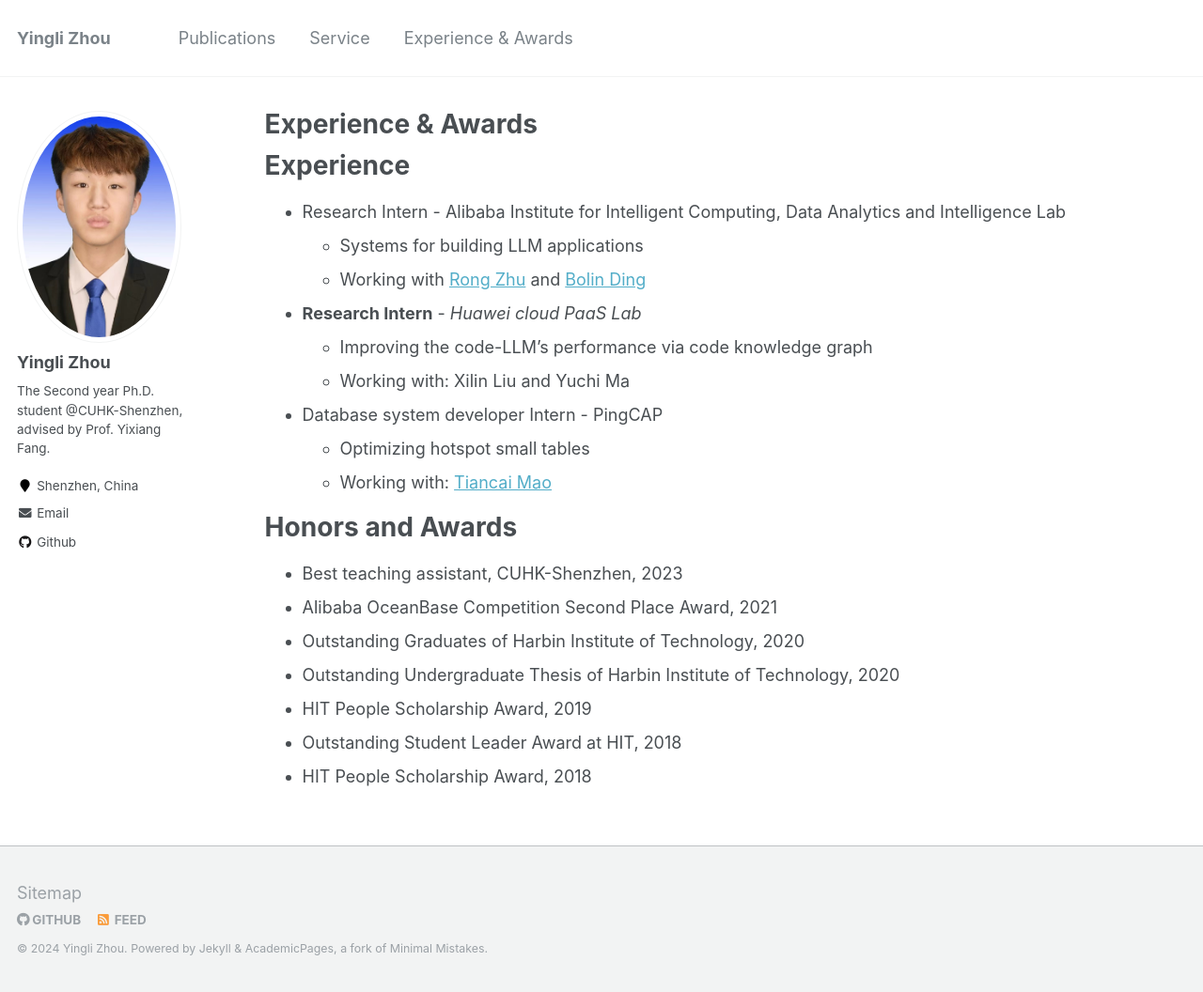
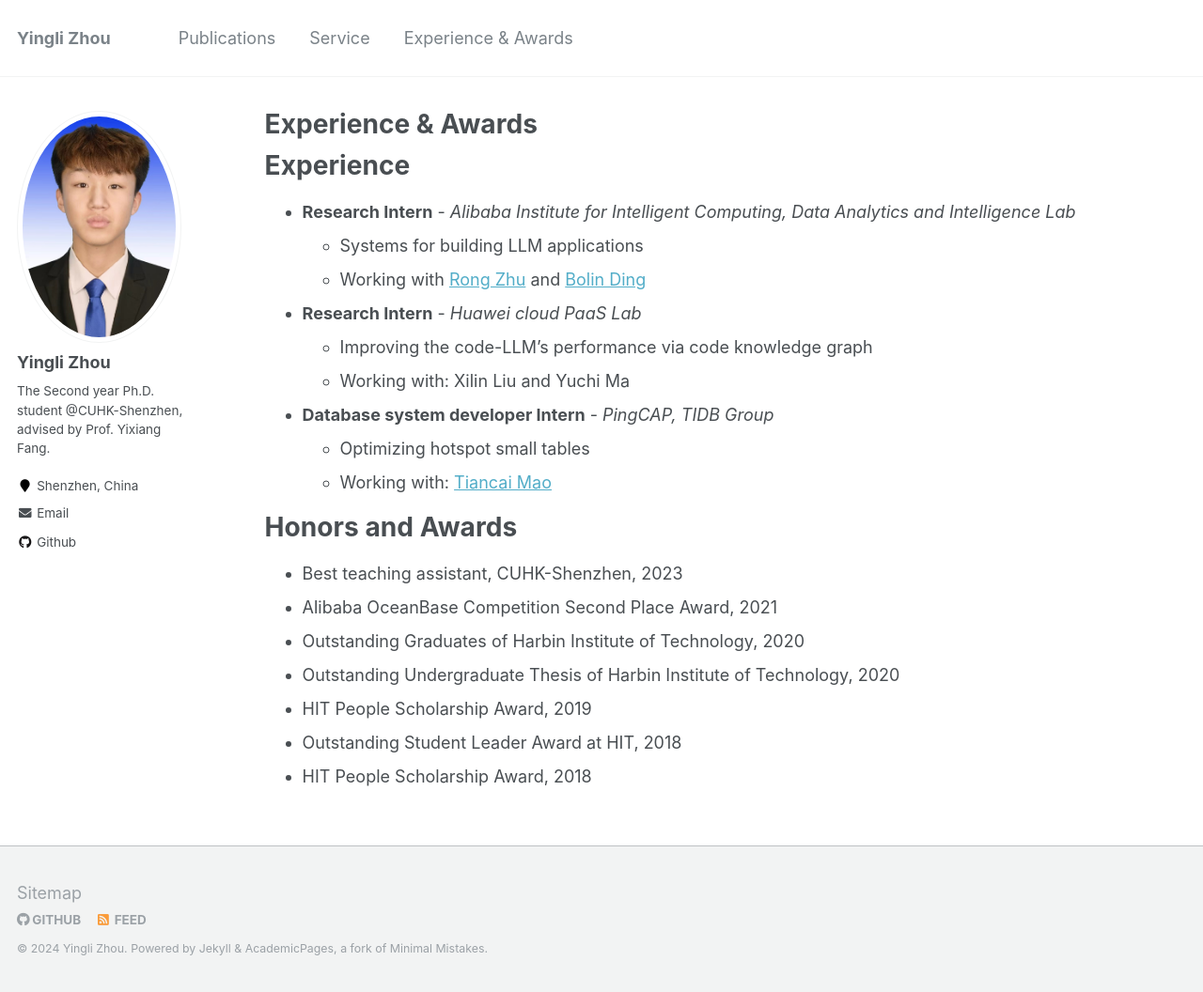
Before and after one commit to yujiachen99/yujiachen99.github.io, a Jekyll site: the page built from _pages/experience.md, in a window 1280 px wide and 1056 px high. Shown: the whole window at 94% size. Built offline with Jekyll 4.4.1, drawn with Linux system fonts in a browser that asks for light colours.

Commit message:
update_award

```diff
--- a/_pages/experience.md
+++ b/_pages/experience.md
@@ -11,7 +11,7 @@ Experience
 ======
 
 
-* Research Intern - Alibaba Institute for Intelligent Computing, Data Analytics and Intelligence Lab
+* **Research Intern** - *Alibaba Institute for Intelligent Computing, Data Analytics and Intelligence Lab*
   * Systems for building LLM applications
   * Working with [Rong Zhu](https://redgitcard.github.io/redgitcard/) and [Bolin Ding](https://bolinding.github.io/index.html)
 
@@ -19,7 +19,7 @@ Experience
   * Improving the code-LLM's performance via code knowledge graph
   * Working with: Xilin Liu and Yuchi Ma
 
-* Database system developer Intern - PingCAP
+* **Database system developer Intern** - *PingCAP, TIDB Group*
   * Optimizing hotspot small tables
   * Working with: [Tiancai Mao](https://github.com/tiancaiamao)
 
```
